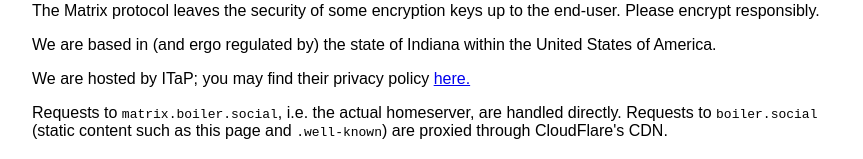
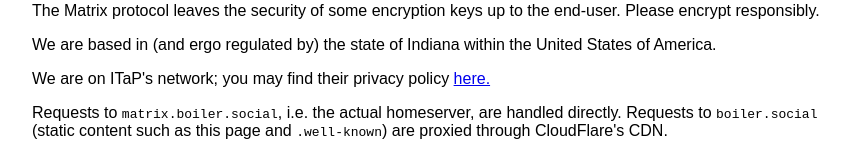
Before and after one commit to purdueLUG/boiler.social, a plain HTML site: page index.html in a window 1280 px wide. Shown: the part 598-757 px from the top of the page, without its empty margins (208-1071 px from the left). Drawn offline with Linux system fonts and the light colour scheme.

Commit message:
revise wording re: ITaP

```diff
--- a/index.html
+++ b/index.html
@@ -30,7 +30,7 @@
       <p>We have not been asked to provide sensitive information (e.g. logs, TLS keys, password hashes) to law enforcement, government agencies, or other third parties.</p>
       <aside>The Matrix protocol leaves the security of some encryption keys up to the end-user. Please encrypt responsibly.</aside>
       <p>We are based in (and ergo regulated by) the state of Indiana within the United States of America.</p>
-      <p>We are hosted by ITaP; you may find their privacy policy <a href="https://www.purdue.edu/policies/information-technology/viib8.html">here.</a></p>
+      <p>We are on ITaP's network; you may find their privacy policy <a href="https://www.purdue.edu/policies/information-technology/viib8.html">here.</a></p>
       <p>Requests to <code>matrix.boiler.social</code>, i.e. the actual homeserver, are handled directly. Requests to <code>boiler.social</code> (static content such as this page and <code>.well-known</code>) are proxied through CloudFlare's CDN.</p>
     </section>
     <footer>
```
